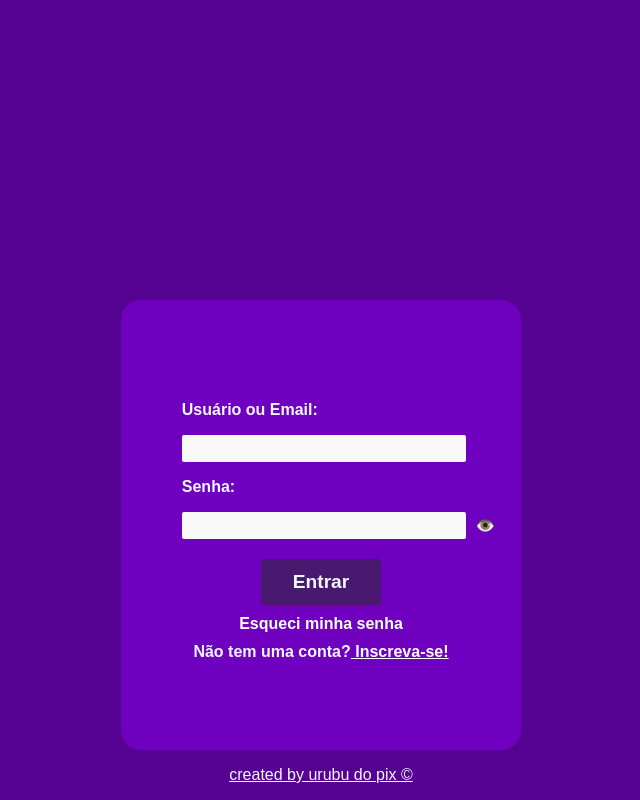
After one commit to guisbz/-Projeto-Integrador, a Flask app: template LootUsado/templates/html/login.html in a window 1280 px wide. The commit adds this page. Shown: the whole page, without its empty margins (319-959 px from the left). Run offline with Flask 2, Linux system fonts and the light colour scheme; the template is opened without the code that fills it, so the values that code supplies are empty.

Commit message:
Refatoração da tela de Login

```diff
--- /dev/null
+++ b/LootUsado/main.py
@@ -0,0 +1,30 @@
+from flask import Flask, render_template, request, flash, redirect
+import json
+import os
+
+
+app = Flask(__name__)
+app.config['SECRET_KEY']= "PALAVRA-SECRETA"
+@app.route("/")
+def home():
+    return render_template("html/login.html")
+
+@app.route("/login", methods=['POST'])
+def login():
+    usuario = request.form.get('nome')
+    senha = request.form.get('senha')
+    with open('usuarios.json') as usuarios:
+        lista = json.load(usuarios)
+        cont = 0
+        for c in lista:
+            cont+=1
+            if usuario == c['nome'] and senha == c['senha']:
+                return render_template("html/acesso.html", nomeUsuario=c['nome'])
+            if cont >= len(lista):
+                flash('usuario invalido')
+                return redirect("/")
+
+
+
+if __name__ in '__main__':
+    app.run(debug=True)
--- a/LootUsado/login.css
+++ b/LootUsado/static/css/login.css
@@ -1,17 +1,21 @@
 @charset "UTF-8";
-html,body{
+body{
     height: 100%;
     margin: 0;
     border: 0;
     padding: 0;
+    background: linear-gradient(to top,#560292 100%, rgba(24, 2, 43, 0.932) );
+    font-family: Arial, sans-serif;
 
 }
-body{
 
-    background: linear-gradient(to top,#560292 100%, rgba(24, 2, 43, 0.932) );
-    font-family: Arial, sans-serif;
+.formulario-login {
+    display: block;
+    margin-top: 1em;
+
 }
-main{
+
+div.formulario{
     height: 450px;
     width: 400px;
     background-color: #6F00BF;
@@ -21,15 +25,24 @@ main{
     border-radius: 20px;
     color: aliceblue;
     font-weight: bolder;
-}
-main{
     display: flex;
     flex-direction: column;
     justify-content: center;
     align-items: center;
 }
 
-#fix{
+
+.espacamento {
+
+        display: block;
+        margin-block-start: 1em;
+        margin-block-end: 1em;
+        margin-inline-start: 0px;
+        margin-inline-end: 0px;
+
+}
+
+#botao-entrar{
     display: block;
     margin: 0 auto;
     padding-top: 12px;
@@ -45,13 +58,19 @@ main{
     margin-top: 20px;
 
 }
-.center{
+
+#botao-entrar:hover {
+    background-color: rgb(108, 28, 155);
+    cursor: pointer;
+
+}
+.centralizar{
     text-align: center;
     border: 0;
     margin-top: 10px;
     margin-bottom: 5px;
 }
-label{
+.label{
     margin-left: 35px;
 }
 input{
@@ -76,13 +95,15 @@ a{
     text-decoration: none;
 }
 
-#underline{
+#link{
     text-decoration: underline;
 }
 a:hover{
     color: #491970;
+    text-decoration: underline;
+
 }
-footer{
+.creditos{
     text-align: center;
     color: aliceblue;
     text-decoration: underline;
--- /dev/null
+++ b/LootUsado/templates/html/login.html
@@ -0,0 +1,62 @@
+<!DOCTYPE html>
+<html lang="pt-br">
+<head>
+    <meta charset="UTF-8">
+    <meta name="viewport" content="width=device-width, initial-scale=1.0">
+    <title>Loot Usado</title>
+    <link rel="stylesheet" href="{{ url_for('static', filename='css/login.css')}}">
+    <link rel="stylesheet" href="/static/css/login.css">
+</head>
+<body>
+    <main>
+        <div class="formulario">
+            <form class="formulario-login" action="login" method="POST">
+                <label class="label" for="Email" required> Usuário ou Email: </label>
+
+            <div class="espacamento">
+                <input name="nome" type="text" required>
+            </div class="espacamento">
+
+            <div class="espacamento">
+                <label class="label" for="password">Senha:</label>
+            </div>
+            <div class="espacamento">
+                <input type="password" id="password" required>
+                <span class="toggle-password" onclick="mostrarSenha()">👁️</span>
+            </div class="espacamento">
+
+
+                <button id="botao-entrar">Entrar</button>
+
+
+            <div class="centralizar">
+                 <a class="centralizar" href="forgot.html">Esqueci minha senha</a>
+            </div>
+
+            <div class="centralizar">Não tem uma conta?<a href="subscribe.html" id="link"> Inscreva-se!</a></div>
+
+        </form>
+        </div>
+    </main>
+    <footer>
+
+        <div class="creditos">
+            <p>created by urubu do pix ©</p>
+        </div>
+    </footer>
+
+
+    <script>
+        function mostrarSenha(element) {
+            const senhaInput = document.getElementById("senha");
+            if (senhaInput.type === "password") {
+                senhaInput.type = "text";
+                element.textContent = "🙈";
+            } else {
+                senhaInput.type = "password";
+                element.textContent = "👁️";
+            }
+        }
+</script>
+</body>
+</html>
```
Also changed, not shown: LootUsado/login.html (deleted, +0 -53 lines), LootUsado/requirements.txt (added, +12 -0 lines), LootUsado/static/css/acesso.css (added, +15 -0 lines), LootUsado/templates/html/acesso.html (added, +16 -0 lines), LootUsado/usuarios.json (added, +10 -0 lines), LootUsado/desutilizados/forgot.css (renamed from LootUsado/forgot.css), LootUsado/desutilizados/forgot.html (renamed from LootUsado/forgot.html), LootUsado/desutilizados/subscribe.css (renamed from LootUsado/subscribe.css), LootUsado/desutilizados/subscribe.html (renamed from LootUsado/subscribe.html).
